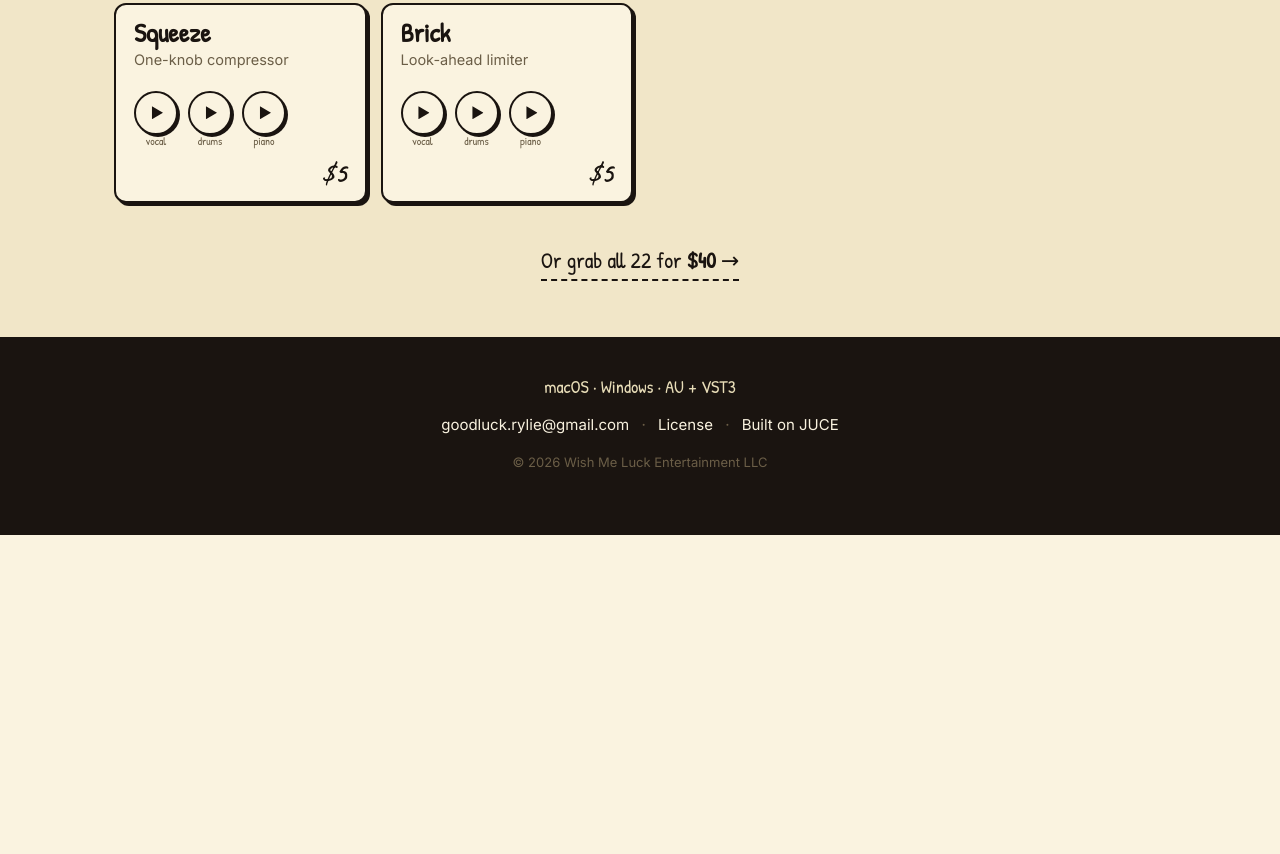
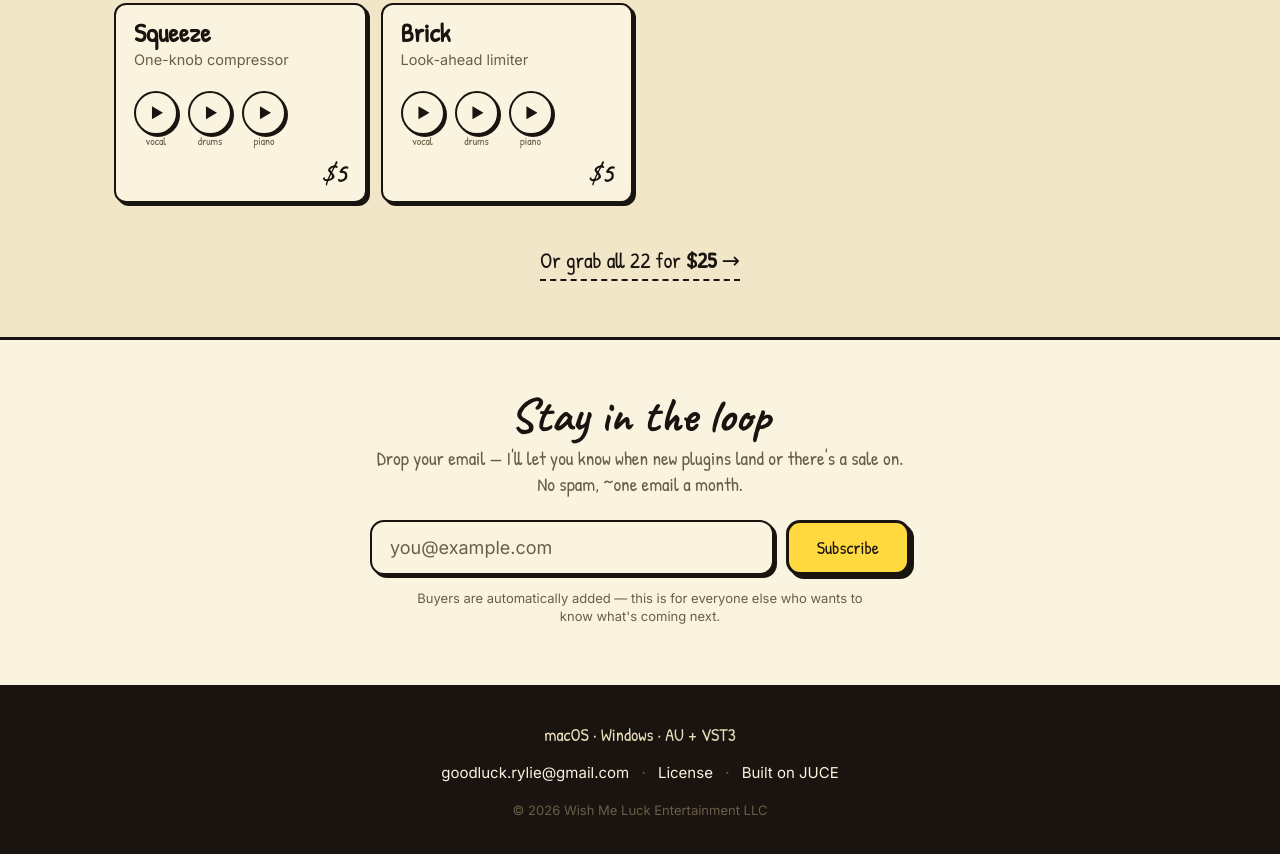
Before and after one commit to Goodluckrylie/stupidsimpleaudio-site, a plain HTML site: page index.html in a window 1280 px wide. Shown: the part 1752-2606 px from the top of the page. Before the commit the page ends 2287 px from the top, so only its background shows below. Drawn offline with Linux system fonts and the light colour scheme.

Commit message:
Bundle price $25; add email capture follow form

```diff
--- a/index.html
+++ b/index.html
@@ -4,9 +4,9 @@
 <meta charset="utf-8">
 <meta name="viewport" content="width=device-width, initial-scale=1">
 <title>Stupid Simple Audio — 22 plugins. Three knobs each.</title>
-<meta name="description" content="22 audio plugins. Three knobs each. Bundle $40, or pick one for $5.">
+<meta name="description" content="22 audio plugins. Three knobs each. Bundle $25, or pick one for $5.">
 <meta property="og:title" content="Stupid Simple Audio">
-<meta property="og:description" content="22 audio plugins. Three knobs each. Bundle $40, or pick one for $5.">
+<meta property="og:description" content="22 audio plugins. Three knobs each. Bundle $25, or pick one for $5.">
 <meta property="og:type" content="website">
 <meta property="og:url" content="https://stupidsimpleaudio.com">
 <meta name="theme-color" content="#FAF3E0">
@@ -27,7 +27,7 @@
     <h1 class="hero-title">stupid simple</h1>
     <p class="hero-tag">22 audio plugins. Three knobs each.</p>
     <div class="hero-cta">
-      <a class="btn btn-primary btn-huge" href="https://stupidsimpleaudio.gumroad.com/l/bundle">Buy all 22 — $40</a>
+      <a class="btn btn-primary btn-huge" href="https://stupidsimpleaudio.gumroad.com/l/bundle">Buy all 22 — $25</a>
     </div>
     <p class="hero-sub">or pick one for <strong>$5</strong> <span class="arrow">↓</span></p>
   </div>
@@ -186,9 +186,30 @@
 
     <p class="grid-after">
       <a class="bundle-nudge" href="https://stupidsimpleaudio.gumroad.com/l/bundle">
-        Or grab all 22 for <strong>$40</strong> →
+        Or grab all 22 for <strong>$25</strong> →
       </a>
     </p>
+  </div>
+</section>
+
+<!-- ============== EMAIL CAPTURE ==============
+     Posts to Gumroad's follower endpoint — subscribers join the same audience
+     that buyers do, so the broadcast list stays unified in Gumroad. The form's
+     `action` URL works for any Gumroad seller; the seller is identified by the
+     subdomain (stupidsimpleaudio.gumroad.com → seller=stupidsimpleaudio). -->
+<section class="section-follow">
+  <div class="wrap">
+    <h2 class="follow-title">Stay in the loop</h2>
+    <p class="follow-sub">Drop your email — I'll let you know when new plugins land or there's a sale on. No spam, ~one email a month.</p>
+    <form class="follow-form"
+          action="https://app.gumroad.com/follow_from_embed_form"
+          method="post"
+          target="_blank">
+      <input type="hidden" name="seller_id" value="stupidsimpleaudio">
+      <input class="follow-email" type="email" name="email" placeholder="you@example.com" required aria-label="Email address">
+      <button class="btn btn-primary follow-btn" type="submit">Subscribe</button>
+    </form>
+    <p class="follow-hint">Buyers are automatically added — this is for everyone else who wants to know what's coming next.</p>
   </div>
 </section>
 
@@ -233,7 +254,7 @@
       <a class="btn btn-primary modal-buy-btn" href="#" id="modal-buy">Buy — $5</a>
     </div>
 
-    <a class="modal-bundle-nudge" href="https://stupidsimpleaudio.gumroad.com/l/bundle">or get all 22 for $40 →</a>
+    <a class="modal-bundle-nudge" href="https://stupidsimpleaudio.gumroad.com/l/bundle">or get all 22 for $25 →</a>
   </div>
 </div>
 
--- a/style.css
+++ b/style.css
@@ -530,6 +530,78 @@ img { max-width: 100%; display: block; }
   .modal-buy-btn { font-size: 19px; padding: 12px 22px; }
 }
 
+/* ============== Email capture / Follow form ============== */
+
+.section-follow {
+  padding: 50px 0 60px;
+  background: var(--cream);
+  border-top: 3px solid var(--ink);
+  text-align: center;
+}
+.follow-title {
+  font-family: var(--serif);
+  font-size: 48px;
+  line-height: 1.05;
+  margin: 0 0 6px;
+  font-weight: 700;
+}
+.follow-sub {
+  font-family: var(--hand);
+  font-size: 19px;
+  color: var(--ink-soft);
+  margin: 0 auto 22px;
+  max-width: 540px;
+  line-height: 1.35;
+}
+.follow-form {
+  display: flex;
+  gap: 12px;
+  justify-content: center;
+  align-items: stretch;
+  max-width: 540px;
+  margin: 0 auto 14px;
+  flex-wrap: wrap;
+}
+.follow-email {
+  flex: 1 1 260px;
+  min-width: 0;
+  background: var(--cream);
+  border: 2.5px solid var(--ink);
+  border-radius: 14px;
+  box-shadow: 3px 3px 0 var(--ink);
+  font-family: var(--sans);
+  font-size: 18px;
+  color: var(--ink);
+  padding: 12px 18px;
+  outline: none;
+  transition: transform 80ms ease, box-shadow 80ms ease;
+  -webkit-appearance: none;
+  appearance: none;
+}
+.follow-email::placeholder { color: var(--ink-soft); }
+.follow-email:focus {
+  transform: translate(-1px, -1px);
+  box-shadow: 4px 4px 0 var(--ink);
+}
+.follow-btn {
+  font-size: 18px;
+  padding: 12px 28px;
+  cursor: pointer;
+}
+.follow-hint {
+  font-size: 13px;
+  color: var(--ink-soft);
+  margin: 8px auto 0;
+  max-width: 480px;
+  line-height: 1.4;
+}
+
+@media (max-width: 540px) {
+  .follow-title { font-size: 36px; }
+  .follow-sub { font-size: 17px; }
+  .follow-form { flex-direction: column; }
+}
+
 /* ============== Footer ============== */
 
 .footer {
```
Also changed, not shown: 1 other file.
